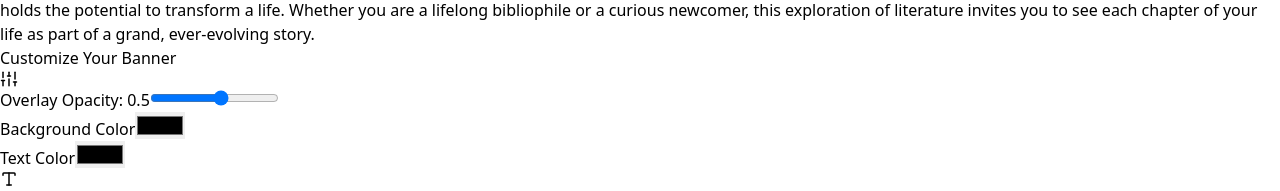
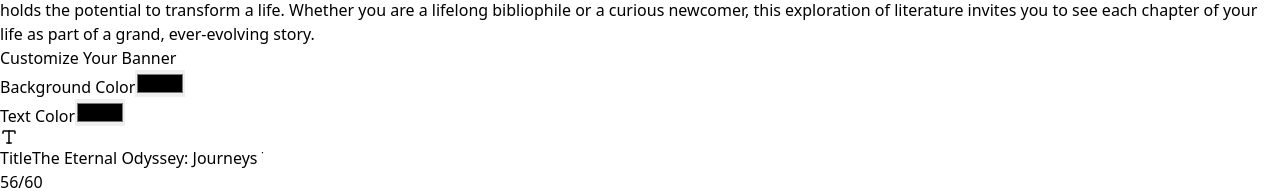
Before and after one commit to spykelionel/frontend-microtask, a React (Vite) app: page / in a window 1280 px wide. Shown: the part 452-643 px from the top of the page. Built offline with nearby package versions, Linux system fonts and the light colour scheme.

Commit message:
refactor code:
Make adjustments to the customization form. Remove opacity as no longer needed

```diff
--- a/src/components/form/CustomizationForm.tsx
+++ b/src/components/form/CustomizationForm.tsx
@@ -1,13 +1,10 @@
-import { Sliders } from "lucide-react";
 import React from "react";
-import useBannerContext from "../../hooks/useBannerContext";
 import ActionButtons from "./form-sections/ActionButtons";
 import BackgroundColorControl from "./form-sections/BackgroundColorControl";
 import TextControls from "./form-sections/TextControls";
 import TextStyleControls from "./form-sections/TextStyleControls";
 
 const CustomizationForm: React.FC = () => {
-  const { settings, updateSettings } = useBannerContext();
   return (
     <div
       className="max-w-3xl mx-auto p-6 bg-white rounded-lg shadow-lg mt-8 mb-8"
@@ -16,26 +13,7 @@ const CustomizationForm: React.FC = () => {
       <h2 className="text-2xl font-bold mb-6">Customize Your Banner</h2>
 
       <div className="grid grid-cols-1">
-        <div className="">
-          {/* <BannerStyleSelector /> */}
-          <label className="text-sm font-medium text-gray-700 mb-2 flex items-center">
-            <Sliders size={18} className="mr-2 text-blue-500" />
-            Overlay Opacity: {settings.overlayOpacity}
-          </label>
-          <input
-            type="range"
-            min="0"
-            max="0.9"
-            step="0.1"
-            value={settings.overlayOpacity}
-            onChange={(e) =>
-              updateSettings({ overlayOpacity: parseFloat(e.target.value) })
-            }
-            className="w-full accent-blue-500"
-            data-testid="opacity-slider"
-          />
-          <BackgroundColorControl />
-        </div>
+        <BackgroundColorControl />
 
         <div className="md:col-span-2">
           <TextStyleControls />
```
